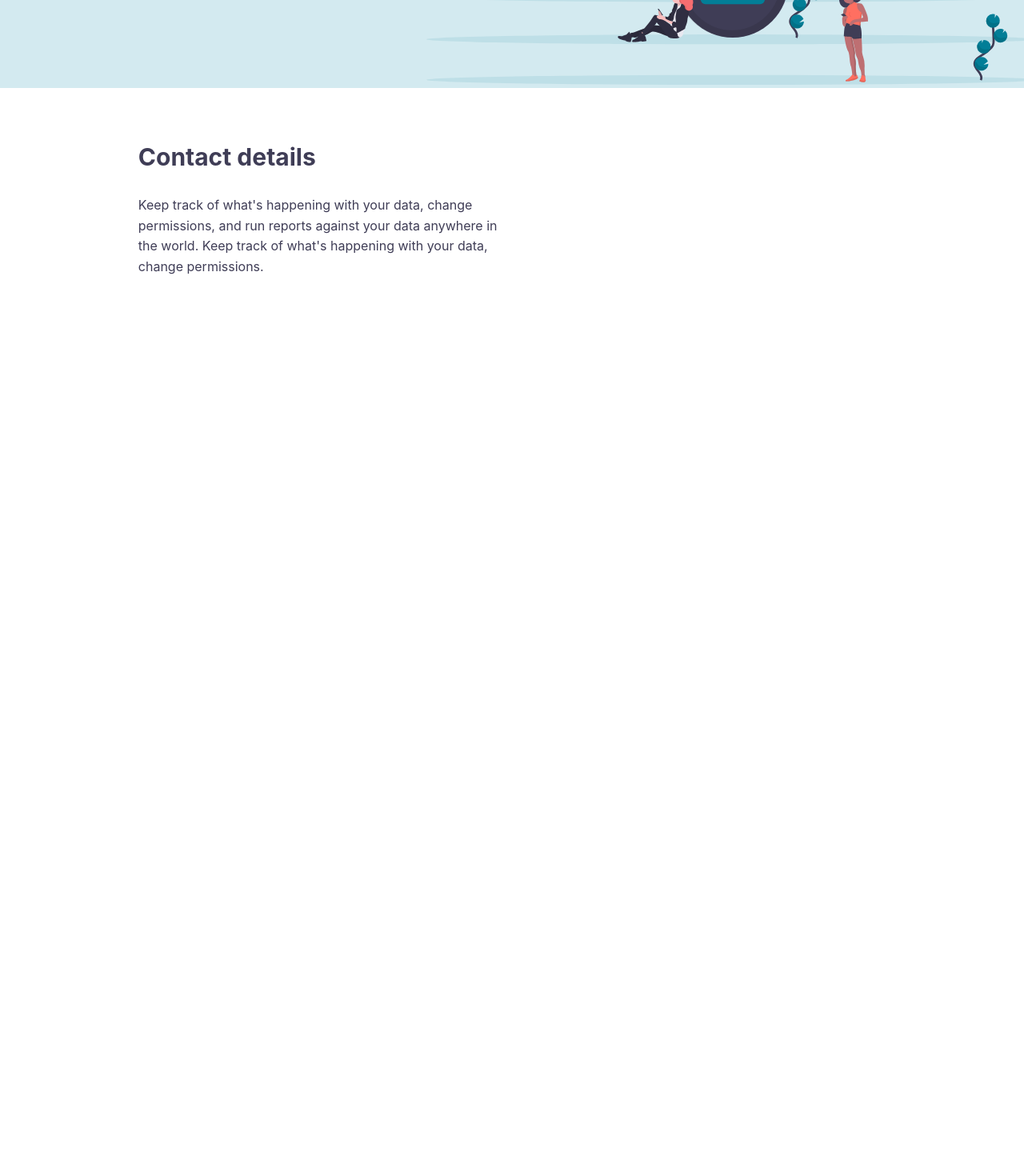
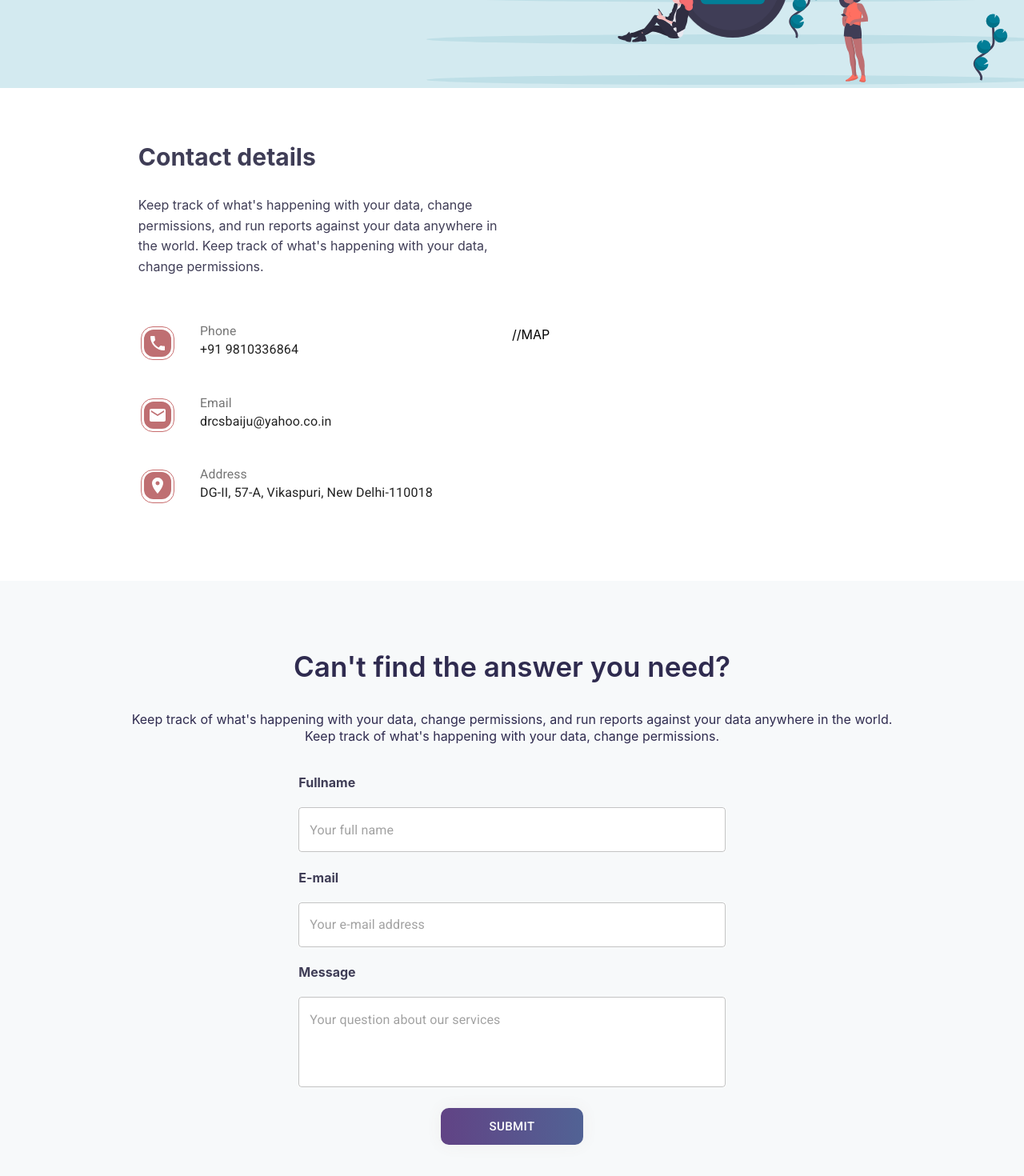
Before and after one commit to abhaybaiju/dentist-webapp, a React (Create React App) app in the folder frontend/: page /Contact in a window 1280 px wide. Shown: the part 416-1886 px from the top of the page at 80% size. Before the commit the page ends 874 px from the top, so only its background shows below. Built offline with nearby package versions, Linux system fonts and the light colour scheme.

Commit message:
(#30) Designing Contact Us

```diff
--- a/frontend/src/components/Contact.js
+++ b/frontend/src/components/Contact.js
@@ -1,8 +1,50 @@
 import React from 'react';
 import Navbar from './Navbar';
-import {Container, Grid, Table, TableRow, TableCell} from '@material-ui/core';
+import {Container, Grid, Table, TableRow, TableCell, TextField, Button, makeStyles} from '@material-ui/core';
+import PhoneIcon from '@material-ui/icons/Phone';
+import EmailIcon from '@material-ui/icons/Email';
+import LocationOnIcon from '@material-ui/icons/LocationOn';
 
 const Contact = () => {
+
+  const useStyles = makeStyles({
+    label: {
+      fontSize:'21px',
+      "&$focusedLabel": {
+        color: "grey"
+      },
+      "&$erroredLabel": {
+        color: "grey"
+      }
+    },
+    focusedLabel: {},
+    erroredLabel: {},
+    resize: {
+      fontSize: '16px'
+    },
+    backColor: {
+      backgroundColor:'white'
+    },
+    buttonSubmit: {
+      background: 'linear-gradient(to right, #614385 0%, #516395  51%, #614385  100%)',
+      color: 'white',
+      transition: '0.5s',
+      boxShadow: '0 0 20px #eee',
+      borderRadius: '10px',
+      padding: '10px 60px',
+      textAlign: 'center',
+      backgroundSize: '200% auto',
+      fontSize:'15px',
+      "&:hover": {
+        backgroundPosition: 'right center', /* change the direction of the change here */
+        color: '#fff',
+        textDecoration:'none'
+      }
+    }
+});
+
+  const classes=useStyles();
+
   return(
       <Grid>
         <Grid>
@@ -21,22 +63,44 @@ const Contact = () => {
           <Grid item lg={6} style={{color:'#3f3d56', marginTop:'3%'}}>
             <h3 style={{marginLeft:'27%',fontSize:'30px'}}>Contact details</h3>
             <p style={{marginLeft:'27%', lineHeight:'1.6', marginRight:'2%', fontSize:'16px', marginTop:'1%'}}>Keep track of what's happening with your data, change permissions, and run reports against your data anywhere in the world. Keep track of what's happening with your data, change permissions.</p>
-            <Table>
+            <Table style={{marginLeft:'25%', marginBottom:'-7%'}}>
               <TableRow>
-                <TableCell style={{borderBottom:'none'}}></TableCell>
-                <TableCell style={{borderBottom:'none'}}></TableCell>
+                <TableCell style={{borderBottom:'none', fontSize:'30px', width:'10px'}}><p style={{border:'1px solid #c86d6e', borderRadius:'15px', paddingLeft:'3px', paddingRight:'3px', height:'40px'}}><PhoneIcon style={{color:'white', background:'#bf6f72', padding:'5px', borderRadius:'12px', marginTop:'8%'}}/></p></TableCell>
+                <TableCell style={{borderBottom:'none'}}><TextField id="phone" label="Phone" defaultValue="+91 9810336864" InputProps={{readOnly: true, disableUnderline:true, classes:{input:classes.resize}}} InputLabelProps={{classes:{root:classes.label, focused: classes.focusedLabel, error: classes.erroredLabel}}}/></TableCell>
               </TableRow>
+            </Table>
+            <Table style={{marginLeft:'25%', marginBottom:'-7%'}}>
               <TableRow>
-                <TableCell style={{borderBottom:'none'}}></TableCell>
-                <TableCell style={{borderBottom:'none'}}></TableCell>
+                <TableCell style={{borderBottom:'none', width:'10px', fontSize:'30px'}}><p style={{border:'1px solid #c86d6e', borderRadius:'15px', paddingLeft:'3px', paddingRight:'3px', height:'40px'}}><EmailIcon style={{color:'white', background:'#bf6f72', padding:'5px', borderRadius:'12px', marginTop:'10%'}}/></p></TableCell>
+                <TableCell style={{borderBottom:'none'}}><TextField id="phone" label="Email" defaultValue="drcsbaiju@yahoo.co.in" InputProps={{readOnly: true, disableUnderline:true, classes:{input:classes.resize}}} InputLabelProps={{classes:{root:classes.label, focused: classes.focusedLabel, error: classes.erroredLabel}}}/></TableCell>
               </TableRow>
+            </Table>
+            <Table style={{marginLeft:'25%', marginBottom:'8%'}}>
               <TableRow>
-                <TableCell style={{borderBottom:'none'}}></TableCell>
-                <TableCell style={{borderBottom:'none'}}></TableCell>
+                <TableCell style={{borderBottom:'none', width:'10px', fontSize:'30px'}}><p style={{border:'1px solid #c86d6e', borderRadius:'15px', paddingLeft:'3px', paddingRight:'3px', height:'40px'}}><LocationOnIcon style={{color:'white', background:'#bf6f72', padding:'5px', borderRadius:'12px', marginTop:'8%'}}/></p></TableCell>
+                <TableCell style={{borderBottom:'none'}}><TextField id="phone" label="Address" defaultValue="DG-II, 57-A, Vikaspuri, New Delhi-110018" fullWidth={true} InputProps={{readOnly: true, disableUnderline:true, classes:{input:classes.resize}}} InputLabelProps={{classes:{root:classes.label, focused: classes.focusedLabel, error: classes.erroredLabel}}}/></TableCell>
               </TableRow>
             </Table>
           </Grid>
           <Grid item lg={6}>
+                //MAP
+          </Grid>
+        </Grid>
+        <Grid container alignItems="center" justify="center" style={{background:'#f7f9fa'}}>
+          <Grid item lg={9} style={{color:'#2f2b4f', textAlign:'center', marginTop:'4%'}}>
+            <p style={{fontSize:'35px', fontWeight:'600'}}> Can't find the answer you need? </p>
+            <p style={{lineHeight:'1.3'}}>Keep track of what's happening with your data, change permissions, and run reports against your data anywhere in the world. Keep track of what's happening with your data, change permissions.</p>
+          </Grid>
+          <Grid item lg={5} style={{color:'#3f3d56', textAlign:'left'}}>
+            <h4>Fullname</h4>
+            <TextField id="fullname" placeholder="Your full name" variant="outlined" fullWidth={true} InputProps={{disableUnderline:true, classes:{input:classes.backColor}}}/>
+            <h4>E-mail</h4>
+            <TextField id="fullname" placeholder="Your e-mail address" variant="outlined" fullWidth={true} InputProps={{disableUnderline:true, classes:{input:classes.backColor}}}/>
+            <h4>Message</h4>
+            <TextField id="fullname" placeholder="Your question about our services" variant="outlined" multiline rows={4} fullWidth={true} InputProps={{disableUnderline:true}} style={{backgroundColor:'white'}}/>
+          </Grid>
+          <Grid item lg={10} style={{textAlign:'center', marginTop:'2%', marginBottom:'4%'}}>
+            <Button className={classes.buttonSubmit}>Submit</Button>
           </Grid>
         </Grid>
       </Grid>
```
